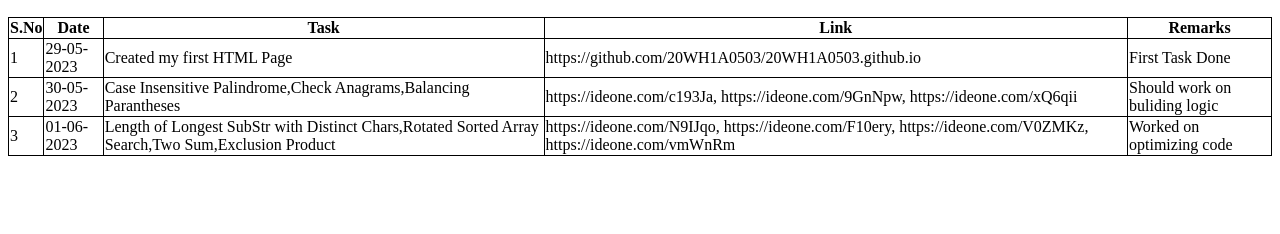
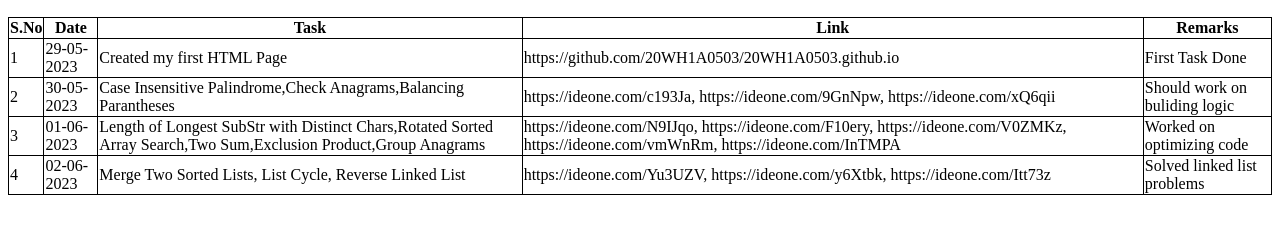
Before and after one commit to 20WH1A0503/20WH1A0503.github.io, a plain HTML site: page index.html in a window 1280 px wide. Shown: the part 110-344 px from the top of the page. Drawn offline with Linux system fonts and the light colour scheme; a script that the page names is missing.

Commit message:
Updated 02-06-2023 progress

```diff
--- a/index.html
+++ b/index.html
@@ -36,9 +36,16 @@
         <tr>
             <td>3</td>
             <td>01-06-2023</td>
-            <td>Length of Longest SubStr with Distinct Chars,Rotated Sorted Array Search,Two Sum,Exclusion Product</td>
-            <td>https://ideone.com/N9IJqo, https://ideone.com/F10ery, https://ideone.com/V0ZMKz, https://ideone.com/vmWnRm</td>
+            <td>Length of Longest SubStr with Distinct Chars,Rotated Sorted Array Search,Two Sum,Exclusion Product,Group Anagrams</td>
+            <td>https://ideone.com/N9IJqo, https://ideone.com/F10ery, https://ideone.com/V0ZMKz, https://ideone.com/vmWnRm, https://ideone.com/InTMPA</td>
             <td>Worked on optimizing code</td>
+        </tr>
+        <tr>
+            <td>4</td>
+            <td>02-06-2023</td>
+            <td>Merge Two Sorted Lists, List Cycle, Reverse Linked List</td>
+            <td>https://ideone.com/Yu3UZV, https://ideone.com/y6Xtbk, https://ideone.com/Itt73z</td>
+            <td>Solved linked list problems</td>
         </tr>
     </table>
     <script src="site.js"></script>
```
